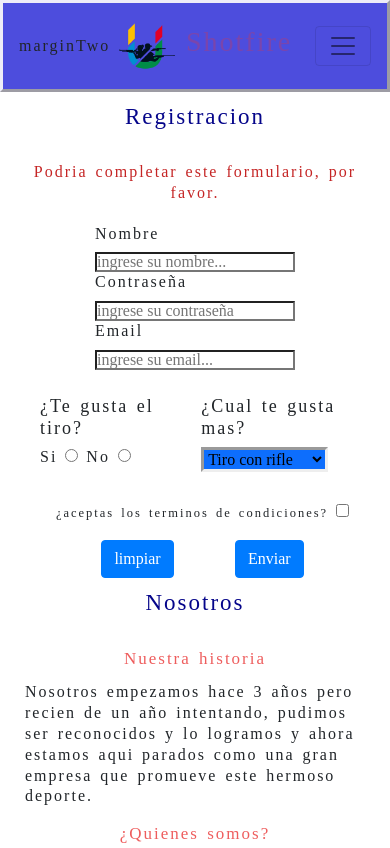
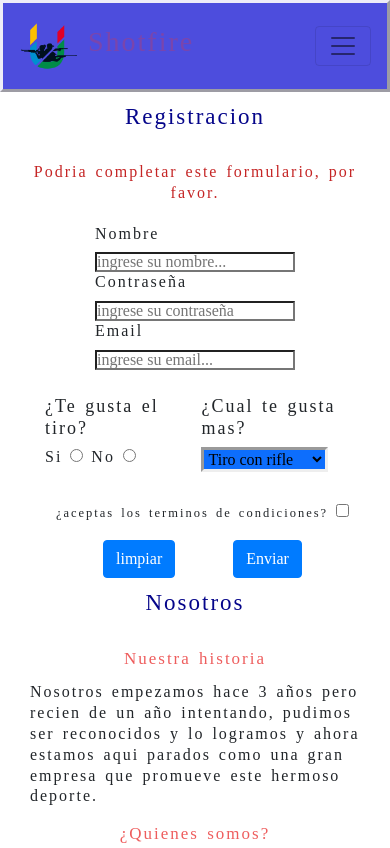
Before and after one commit to GeronimoPecora/Shotfire, a website: page Pages/contactos.html in a window 390 px wide. Shown: the top 848 px of the page. Drawn offline with nearby package versions, Linux system fonts and the light colour scheme.

Commit message:
pequeños arreglos

```diff
--- a/Pages/contactos.html
+++ b/Pages/contactos.html
@@ -12,7 +12,7 @@
 </head>
 <body class="letra imagen">
   <header class="header atras">
-    <nav class="navbar navbar-expand-lg navbar-light "> marginTwo
+    <nav class="navbar navbar-expand-lg navbar-light ">
       <a class="navbar-brand red " href="#">
         <img src="../multimedia/tiro6.jpeg" width="80" height="80" class="d-inline-block align-center imgTwo" alt="Logo de tiro">
         <p class="header__titulo  text-danger ">Shotfire</p>
--- a/scss/_sectionCompetencias.scss
+++ b/scss/_sectionCompetencias.scss
@@ -23,9 +23,9 @@
         align-items: center;
     }
     .parrafo{
-        max-width: 30%;
+        max-width: 29%;
         font-size: 14px;
-        margin: 2px;
+        margin: 10px;
     }
     .tamañoOne{
         height: 140px;
--- a/scss/_sectionProductos.scss
+++ b/scss/_sectionProductos.scss
@@ -1,11 +1,6 @@
 @media(max-width:449px){
-    .parrafo{
-        max-width: 30%;
-        font-size: 14px;
-        margin: 2px;
-    }
     .tamañoTwo{
-        height:557px;
+        height:580px;
         width: 290px;
     }
     .tamañoThree{
@@ -40,7 +35,7 @@
         width: unset;
     }
     .tamañoThree{
-        height: 557px;
+        height: 510px;
         width: unset;
     }
 
--- a/scss/_sections.scss
+++ b/scss/_sections.scss
@@ -38,7 +38,7 @@
     margin-bottom: 20px;
 }
 .marginThree{
-    margin: 10px 25px 10px 25px;
+    margin: 10px 30px 10px 30px;
 }
 .row{
     margin-right: unset;
```
Also changed, not shown: Pages/competencias.html (+1 -1 lines), css/estilo.css.
